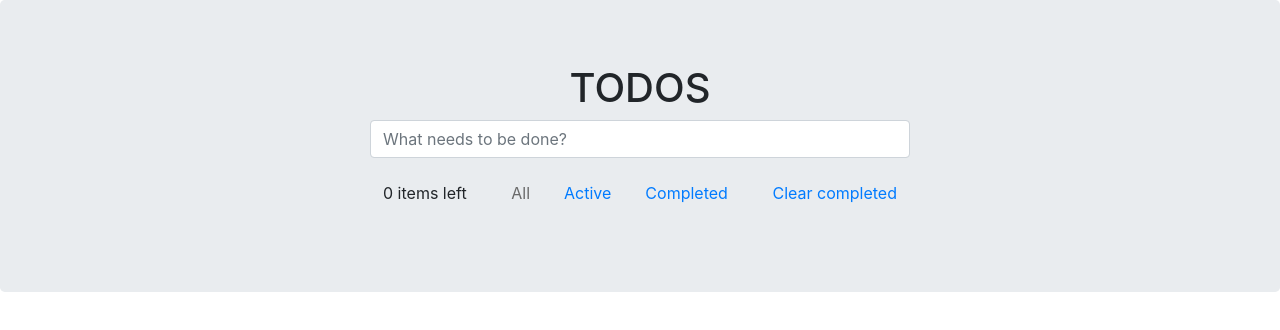
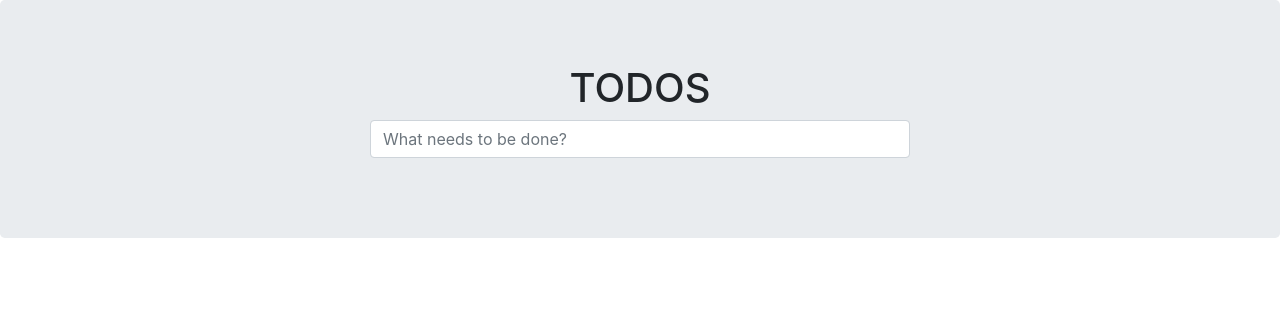
Before and after one commit to ArturDolgii/react-todos, a React (Create React App) app: page / in a window 1280 px wide. Shown: the top 330 px of the page. Built offline with nearby package versions, Linux system fonts and the light colour scheme.

Commit message:
hide footer if no any todos

```diff
--- a/src/App.js
+++ b/src/App.js
@@ -97,7 +97,8 @@ class App extends React.Component {
                                 <TodosFooter itemsLeft={itemsLeft}
                                              clearCompleted={() => this.clearCompleted()}
                                              activeFilter={this.state.activeFilter}
-                                             onFilterChanged={filter => this.onFilterChanged(filter)} />
+                                             onFilterChanged={filter => this.onFilterChanged(filter)}
+                                             todosCount={this.state.todosList.length} />
                             </div>
                         </div>
                     </div>
--- a/src/TodosFooter/index.js
+++ b/src/TodosFooter/index.js
@@ -5,7 +5,7 @@ import "./index.css";
 class TodosFooter extends React.Component {
     render() {
         return (
-            <ul className="list-inline">
+            <ul className={"list-inline" + (this.props.todosCount === 0 ? " d-none" : "")}>
                 <li className="list-inline-item float-left">
                     <span className="btn">
                         {this.props.itemsLeft} {this.props.itemsLeft === 1 ? "item left" : "items left"}
@@ -31,7 +31,7 @@ class TodosFooter extends React.Component {
                             <button type="button"
                                     className={"btn btn-link" + (this.props.activeFilter === "COMPLETED" ? " active" : "")}
                                     onClick={() => this.props.onFilterChanged("COMPLETED")}>
-                                    Completed
+                                Completed
                             </button>
                         </li>
                     </ul>
@@ -39,7 +39,8 @@ class TodosFooter extends React.Component {
                 <li className="list-inline-item float-right">
                     <button type="button"
                             className="btn btn-link"
-                            onClick={() => this.props.clearCompleted()}>Clear completed
+                            onClick={() => this.props.clearCompleted()}>
+                        Clear completed
                     </button>
                 </li>
             </ul>
```
